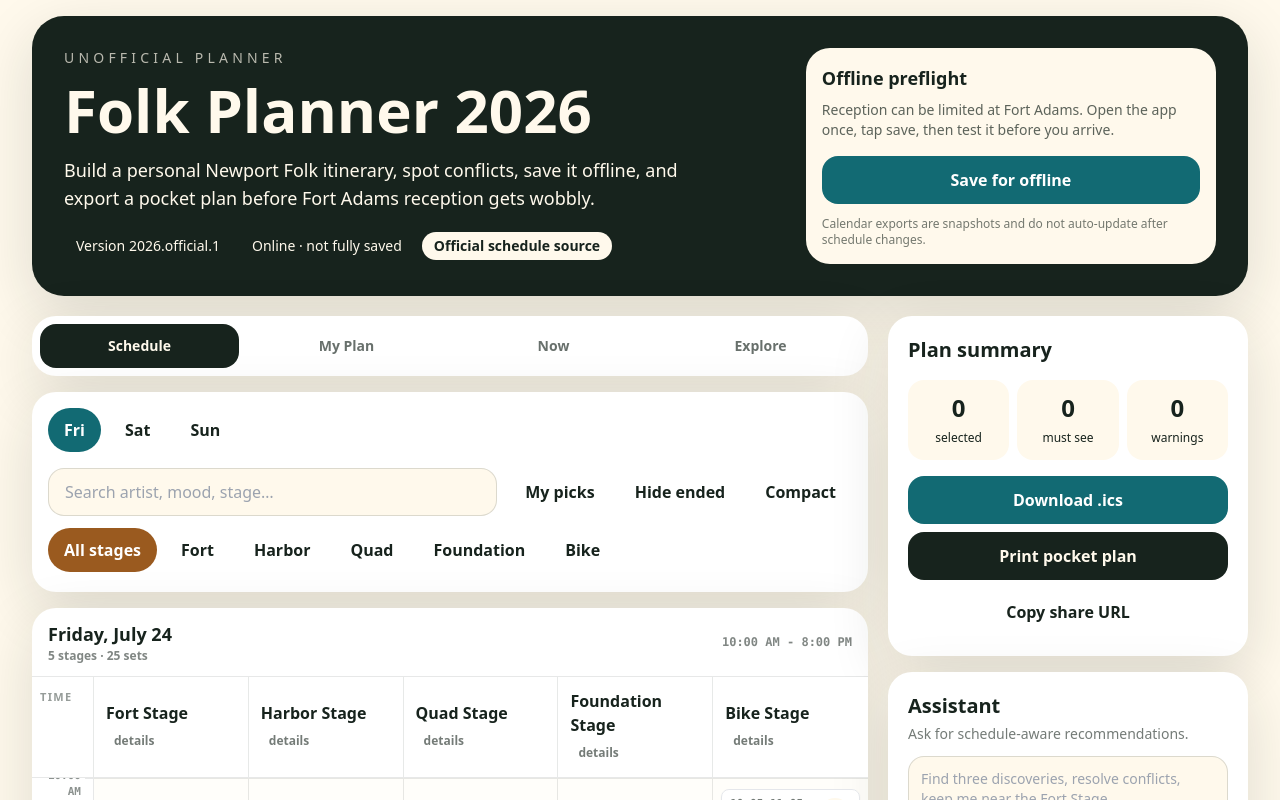
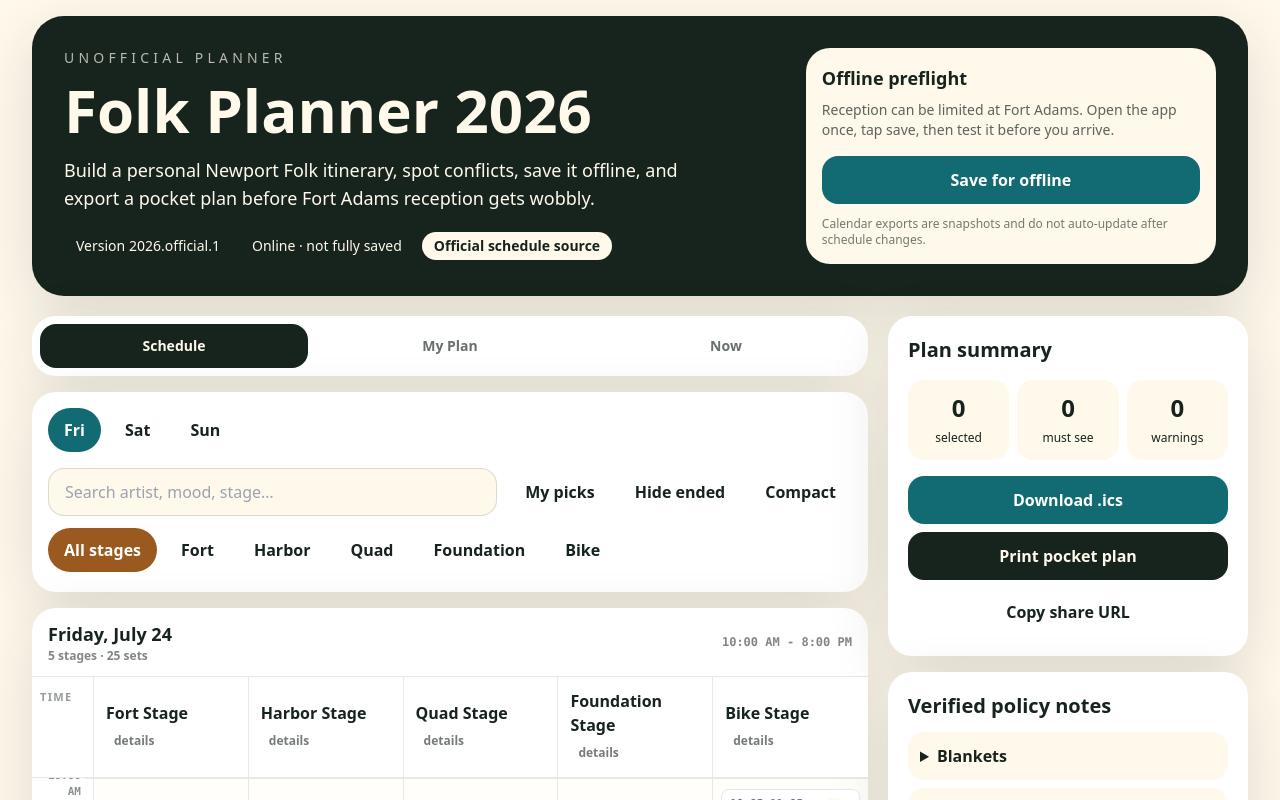
Before and after one commit to JB-Sloan/newportfolkschedule, a Next.js app: page / in a window 1280 px wide. Shown: the top 800 px of the page. Built offline with nearby package versions, Linux system fonts and the light colour scheme.

Commit message:
Disable AI recommendation UI

```diff
--- a/components/FolkPlannerApp.tsx
+++ b/components/FolkPlannerApp.tsx
@@ -4,7 +4,6 @@
 import { useEffect, useMemo, useState } from "react";
 import type { CSSProperties } from "react";
 import { findConflicts, getConflictTypeForSet, priorityLabel } from "@/lib/conflicts";
-import { getDeterministicRecommendations } from "@/lib/recommendations";
 import { encodeSharePlan, decodeSharePlan } from "@/lib/share-plan";
 import { generateIcs } from "@/lib/ics";
 import {
@@ -56,8 +55,7 @@
 const tabLabels = [
   { id: "schedule", label: "Schedule" },
   { id: "plan", label: "My Plan" },
-  { id: "now", label: "Now" },
-  { id: "explore", label: "Explore" }
+  { id: "now", label: "Now" }
 ] as const;
 
 type TabId = (typeof tabLabels)[number]["id"];
@@ -203,10 +201,6 @@
   const [search, setSearch] = useState("");
   const [detailSetId, setDetailSetId] = useState<string | undefined>();
   const [stageDetailId, setStageDetailId] = useState<string | undefined>();
-  const [assistantQuery, setAssistantQuery] = useState("");
-  const [assistantResult, setAssistantResult] = useState<RecommendationResponse | undefined>();
-  const [assistantBusy, setAssistantBusy] = useState(false);
-  const [assistantError, setAssistantError] = useState<string | undefined>();
   const [sharedPlan, setSharedPlan] = useState<SharedPlan | undefined>();
   const [copied, setCopied] = useState(false);
   const online = useOnlineStatus();
@@ -251,19 +245,6 @@
   const selectedItems = useMemo(
     () => scheduleItems.filter((item) => plan.selections[item.id]).sort(compareSets),
     [scheduleItems, plan.selections]
-  );
-
-  const recommendations = useMemo(
-    () =>
-      getDeterministicRecommendations({
-        schedule: scheduleItems,
-        artists,
-        stages,
-        selections: plan.selections,
-        transitionBufferMinutes: plan.transitionBufferMinutes,
-        preferredStageId: plan.preferredStageId
-      }),
-    [scheduleItems, artists, stages, plan.selections, plan.transitionBufferMinutes, plan.preferredStageId]
   );
 
   const visibleItems = useMemo(() => {
@@ -348,39 +329,6 @@
       includeAlarm: true
     });
     downloadFile("newport-folk-plan-2026.ics", "text/calendar;charset=utf-8", ics);
-  }
-
-  async function askAssistant() {
-    setAssistantBusy(true);
-    setAssistantError(undefined);
-    try {
-      const response = await fetch("/api/assistant", {
-        method: "POST",
-        headers: { "Content-Type": "application/json" },
-        body: JSON.stringify({
-          mode: "recommend",
-          query: assistantQuery,
-          selected: Object.entries(plan.selections).map(([setId, priority]) => ({
-            setId,
-            priority
-          })),
-          preferences: {
-            avoidConflicts: true,
-            preferredStageId: plan.preferredStageId
-          },
-          scheduleVersion: manifest.scheduleVersion
-        })
-      });
-
-      if (!response.ok) throw new Error(`Assistant failed with ${response.status}`);
-      const result = (await response.json()) as RecommendationResponse;
-      setAssistantResult(result);
-    } catch {
-      setAssistantError("AI is unavailable. Showing offline recommendations instead.");
-      setAssistantResult(recommendations);
-    } finally {
-      setAssistantBusy(false);
-    }
   }
 
   const detailItem = detailSetId ? scheduleById[detailSetId] : undefined;
@@ -468,7 +416,7 @@
 
         <div className="grid gap-5 lg:grid-cols-[1fr_360px]">
           <section className="space-y-4">
-            <nav className="grid grid-cols-4 gap-2 rounded-3xl bg-white p-2 shadow-soft" aria-label="Primary">
+            <nav className="grid grid-cols-3 gap-2 rounded-3xl bg-white p-2 shadow-soft" aria-label="Primary">
               {tabLabels.map((tab) => (
                 <button
                   key={tab.id}
@@ -553,17 +501,6 @@
               />
             ) : null}
 
-            {activeTab === "explore" ? (
-              <Explore
-                recommendations={recommendations}
-                scheduleById={scheduleById}
-                artistsById={artistsById}
-                stagesById={stagesById}
-                selections={plan.selections}
-                onSelect={(setId) => setSelection(setId, "interested")}
-                onOpen={setDetailSetId}
-              />
-            ) : null}
           </section>
 
           <aside className="space-y-4">
@@ -574,20 +511,6 @@
               onCopyShare={copyShareLink}
               onDownloadIcs={downloadIcs}
               copied={copied}
-            />
-            <AssistantPanel
-              online={online}
-              query={assistantQuery}
-              setQuery={setAssistantQuery}
-              result={assistantResult ?? recommendations}
-              busy={assistantBusy}
-              error={assistantError}
-              scheduleById={scheduleById}
-              artistsById={artistsById}
-              stagesById={stagesById}
-              onAsk={askAssistant}
-              onSelect={(setId) => setSelection(setId, "interested")}
-              onOpen={setDetailSetId}
             />
             <PolicyCard policies={policies} />
           </aside>
@@ -603,10 +526,6 @@
           conflictType={getConflictTypeForSet(detailItem.id, conflicts)}
           onClose={() => setDetailSetId(undefined)}
           onCycle={() => cycleSelection(detailItem.id)}
-          onSimilar={() => {
-            setActiveTab("explore");
-            setDetailSetId(undefined);
-          }}
           onStage={() => setStageDetailId(detailItem.stageId)}
         />
       ) : null}
@@ -1224,6 +1143,7 @@
   );
 }
 
+// AI and recommendation UI is intentionally retained for future re-enablement, but not rendered.
 function Explore({
   recommendations,
   scheduleById,
@@ -1401,7 +1321,6 @@
   conflictType,
   onClose,
   onCycle,
-  onSimilar,
   onStage
 }: {
   item: ScheduleItem;
@@ -1411,7 +1330,6 @@
   conflictType: "none" | "overlap" | "transition";
   onClose: () => void;
   onCycle: () => void;
-  onSimilar: () => void;
   onStage: () => void;
 }) {
   return (
@@ -1444,7 +1362,6 @@
           <a className="min-h-12 rounded-2xl bg-ink px-4 py-3 text-center font-bold text-paper" href={spotifySearchUrl(artist)} target="_blank" rel="noreferrer">
             Open in Spotify
           </a>
-          <button className="min-h-12 rounded-2xl bg-ink/8 px-4 font-bold" onClick={onSimilar}>Find similar acts here</button>
           <button className="min-h-12 rounded-2xl bg-ink/8 px-4 font-bold" onClick={onStage}>Stage details</button>
         </div>
         {artist.officialUrl ? (
```
Also changed, not shown: newport-folk-planner-docs/10_IMPLEMENTATION_HANDOFF.md (+5 -6 lines), 1 other file (tests, documents, lock files or other folders).
